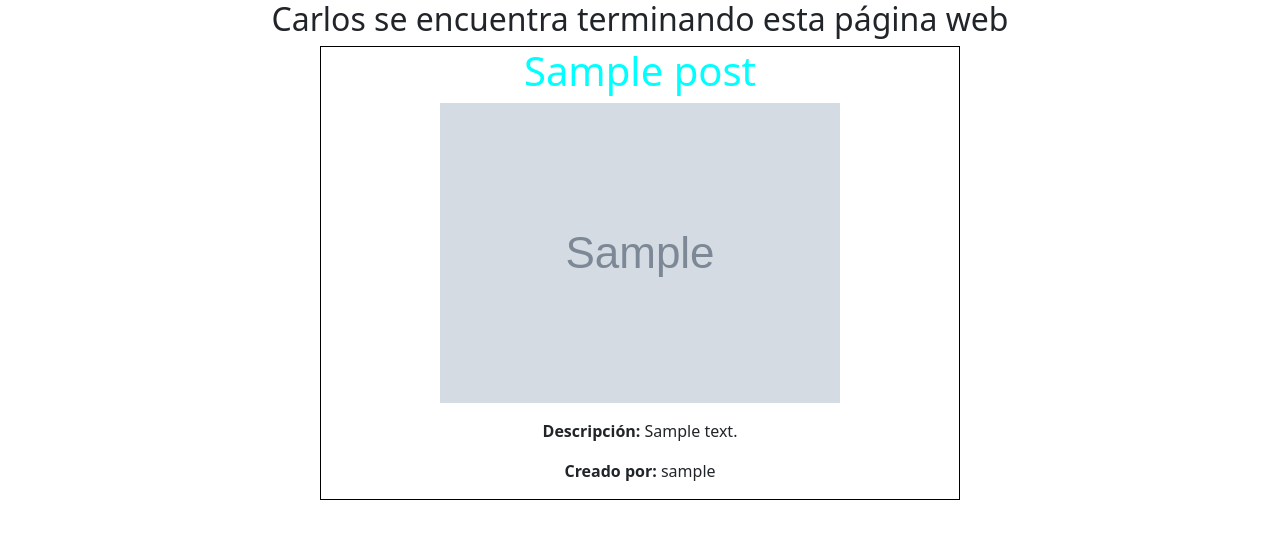
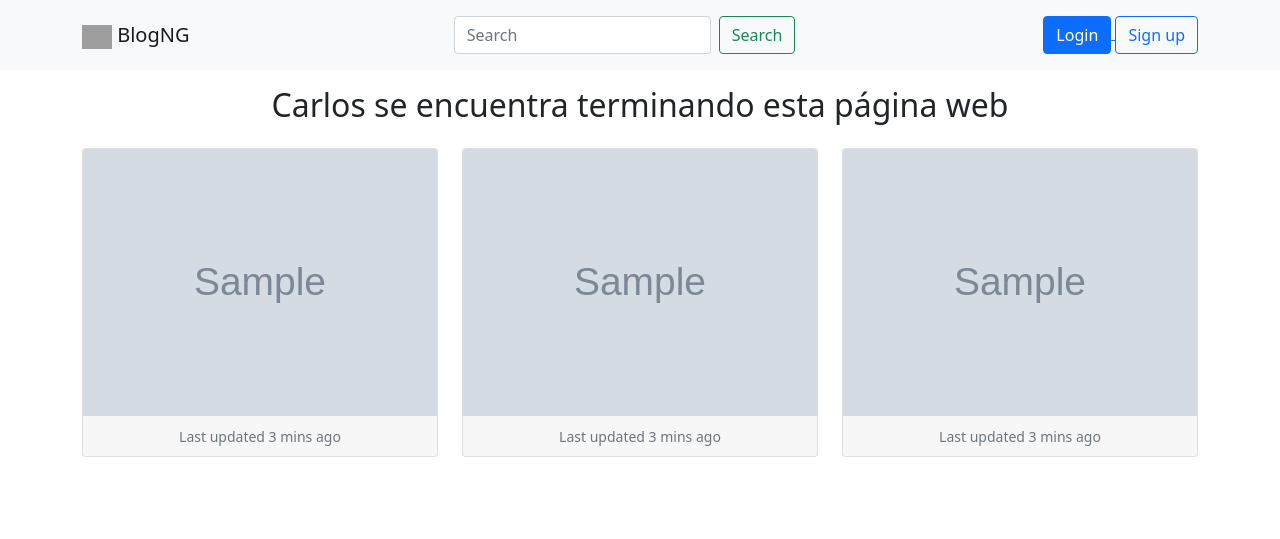
Before and after one commit to cgarcia-ng/webDev, a Django app: page /posts/ in a window 1280 px wide. Shown: the top 539 px of the page. Run offline with Django 3.2, Linux system fonts and the light colour scheme; a user stored in the database is signed in; tables that the repository leaves empty hold one stand-in row (values such as "Sample post"); grey boxes marked "Sample" are stand-in pictures; grey boxes are pictures that could not be loaded.

Commit message:
Uso de Bootstrap en la vista posts list

```diff
--- a/src/posts/templates/posts.html
+++ b/src/posts/templates/posts.html
@@ -2,7 +2,61 @@
 {% load static %}
 
 {% block maincontent %}
-    <h2>{{ name }} se encuentra terminando esta página web</h2>
+{% include 'snippets/navbar.html' %}
+
+<div class="container">
+    <h2 class="mb-4">{{ name }} se encuentra terminando esta página web</h2>
+    <div class="row row-cols-1 row-cols-md-3 g-4">
+        {% for post in posts %}
+            <div class="col">
+                <div class="card h-100">
+                    <img src="{% get_media_prefix %}{{ post.photo }}" class="card-img-top" alt="...">
+                    <!-- <div class="card-body">
+                        <h5 class="card-title">{{ post.title }}</h5>
+                        <p class="card-text">{{ post.description }}</p>
+                    </div> -->
+                    <div class="card-footer">
+                        <small class="text-muted">Last updated 3 mins ago</small>
+                    </div>
+                </div>
+            </div>
+        {% endfor %}
+        {% for post in posts %}
+            <div class="col">
+                <div class="card h-100">
+                    <img src="{% get_media_prefix %}{{ post.photo }}" class="card-img-top" alt="...">
+                    <!-- <div class="card-body">
+                        <h5 class="card-title">{{ post.title }}</h5>
+                        <p class="card-text">{{ post.description }}</p>
+                    </div> -->
+                    <div class="card-footer">
+                        <small class="text-muted">Last updated 3 mins ago</small>
+                    </div>
+                </div>
+            </div>
+        {% endfor %}
+        {% for post in posts %}
+            <div class="col">
+                <div class="card h-100">
+                    <img src="{% get_media_prefix %}{{ post.photo }}" class="card-img-top" alt="...">
+                    <!-- <div class="card-body">
+                        <h5 class="card-title">{{ post.title }}</h5>
+                        <p class="card-text">{{ post.description }}</p>
+                    </div> -->
+                    <div class="card-footer">
+                        <small class="text-muted">Last updated 3 mins ago</small>
+                    </div>
+                </div>
+            </div>
+        {% endfor %}
+    </div>
+
+</div>
+
+
+{% endblock %}
+
+
 {% for post in posts %}
     <div class="post">
         <h1>{{ post.title }}</h1>
@@ -14,7 +68,8 @@
     </div>
     <br>
 {% endfor %}
-{% endblock %}
+
+
 
 {% block title %} {{ block.super }} Posts {% endblock %}
 
--- /dev/null
+++ b/src/templates/snippets/navbar.html
@@ -0,0 +1,27 @@
+<nav class="navbar navbar-light bg-light mb-3 p-3">
+    <div class="container">
+
+        <div>
+            <a class="navbar-brand" href="#">
+                <img src="https://getbootstrap.com/docs/5.1/assets/brand/bootstrap-logo.svg" alt="" width="30" height="24">
+                BlogNG
+            </a>
+            <!-- <a class="navbar-brand">BlogNG</a> -->
+        </div>
+
+        <form class="d-flex">
+            <input class="form-control me-2" type="search" placeholder="Search" aria-label="Search">
+            <button class="btn btn-outline-success" type="submit">Search</button>
+        </form>
+
+        <div>
+            <a href="{% url 'users:user_login' %}">
+                <button class="btn btn-primary">Login</button>
+            </a>
+            <a href="#">
+                <button class="btn btn-outline-primary">Sign up</button>
+            </a>
+        </div>
+
+    </div>
+</nav>
```
Lines whose indentation alone changed are shown as unchanged.
